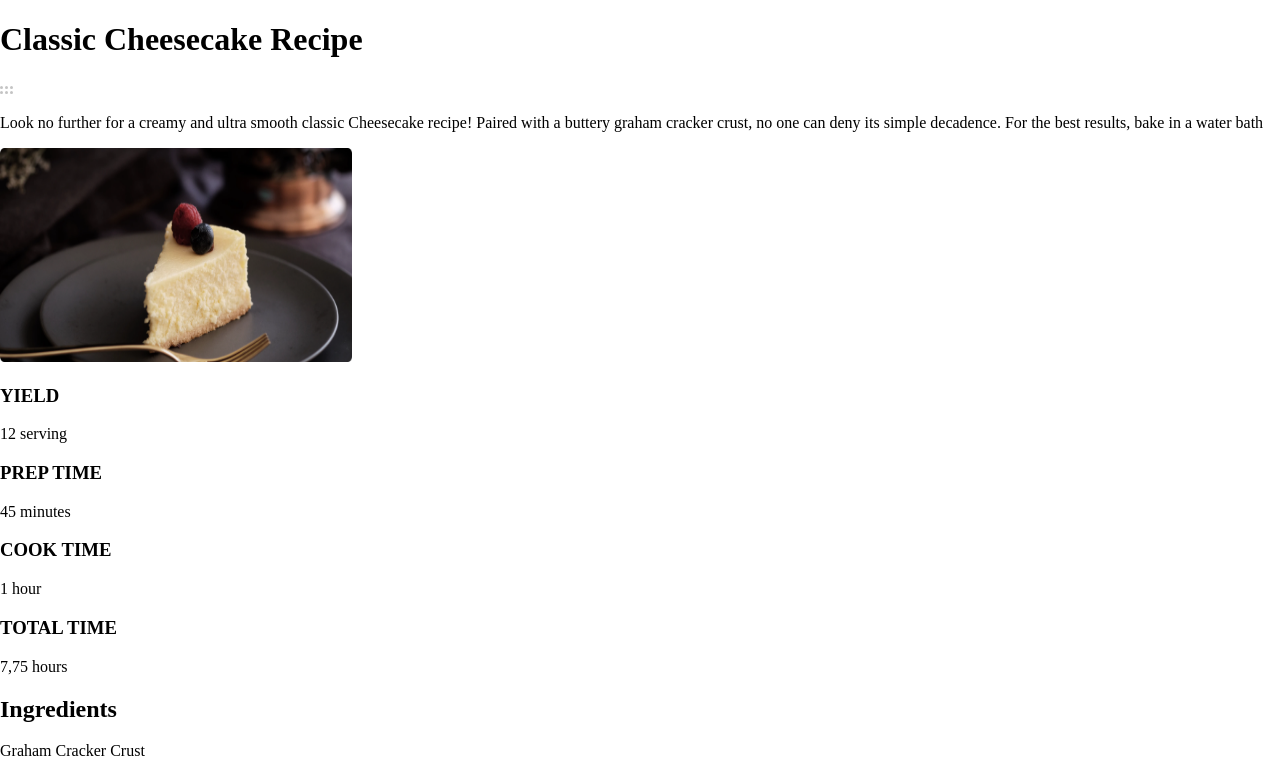
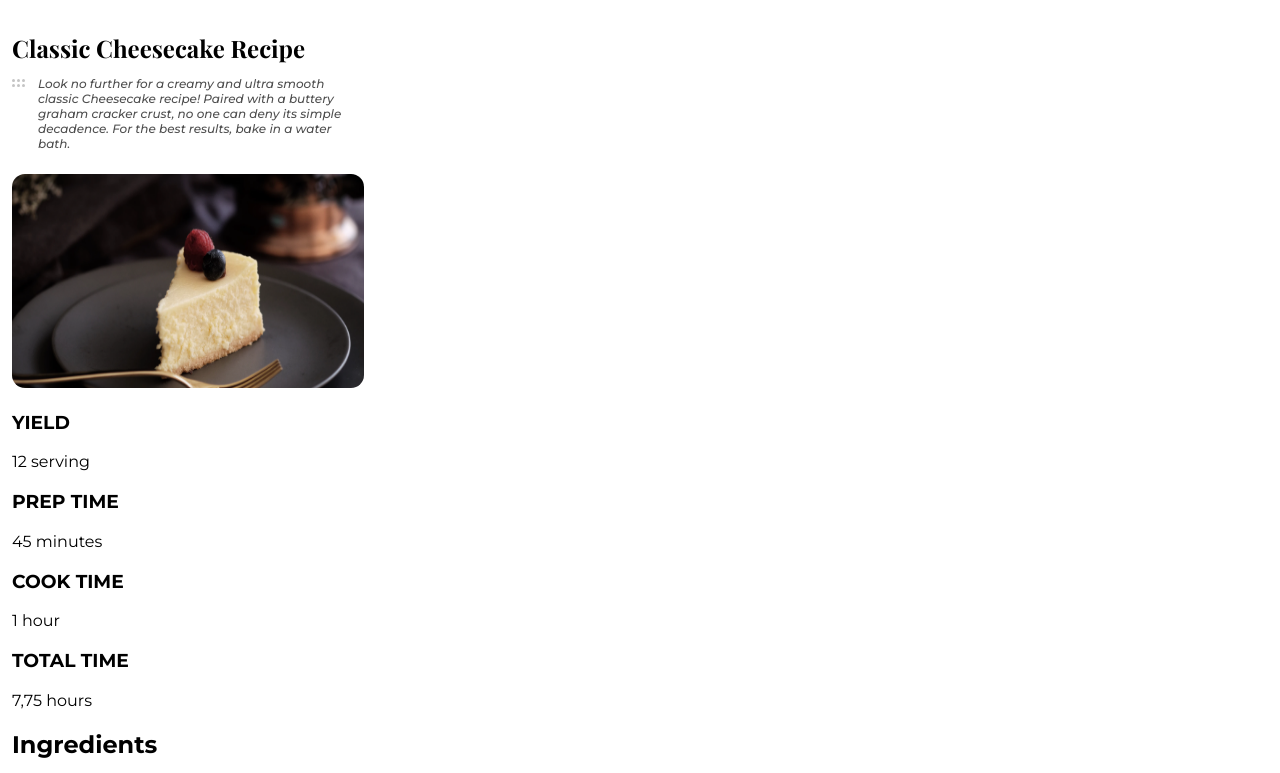
Before and after one commit to Camilo-Arias/Recipe-page, a plain HTML site: page index.html in a window 1280 px wide. Shown: the top 773 px of the page. Drawn offline with nearby package versions, Linux system fonts and the light colour scheme.

Commit message:
Header Finish

```diff
--- a/index.html
+++ b/index.html
@@ -4,16 +4,30 @@
     <meta charset="UTF-8" />
     <meta name="viewport" content="width=device-width, initial-scale=1.0" />
     <link rel="stylesheet" href="static/css/style.css" />
+    <link rel="preconnect" href="https://fonts.gstatic.com" />
+    <link
+      href="https://fonts.googleapis.com/css2?family=Playfair+Display:wght@400;700&display=swap"
+      rel="stylesheet"
+    />
+    <link
+      href="https://fonts.googleapis.com/css2?family=Montserrat:ital,wght@0,400;0,500;0,700;1,500&display=swap"
+      rel="stylesheet"
+    />
     <title>Recipe blog</title>
   </head>
   <body>
     <header>
-      <h1>Classic Cheesecake Recipe</h1>
-      <img class="" src="images/6dots.svg" alt="points" />
-      <p>
-        Look no further for a creamy and ultra smooth classic Cheesecake recipe! Paired with a buttery graham
-        cracker crust, no one can deny its simple decadence. For the best results, bake in a water bath
-      </p>
+      <h1 class="title">Classic Cheesecake Recipe</h1>
+      <div class="content-header">
+        <div class="content-points">
+          <img class="points" src="images/6dots.svg" alt="points" />
+        </div>
+        <p class="header-description">
+          Look no further for a creamy and ultra smooth classic Cheesecake recipe! Paired with a buttery
+          graham cracker crust, no one can deny its simple decadence. For the best results, bake in a water
+          bath.
+        </p>
+      </div>
     </header>
     <main>
       <img class="preview-food" src="images/photo1.png" alt="preview-food" />
--- a/static/css/style.css
+++ b/static/css/style.css
@@ -1,9 +1,40 @@
 body {
   margin: 0;
-  padding: 0;
+  padding: 32px 12px 32px;
+  font-family: 'Montserrat', sans-serif;
+}
+
+.title {
+  font-family: 'Playfair Display', serif;
+  font-weight: 700;
+  font-size: 24px;
+  margin: 0;
+}
+
+.content-header {
+  /* border: 1px solid red; */
+  width: 345px;
+  margin: 0;
+}
+
+.content-points {
+  margin: -4px 12px 0 0;
+  height: 88px;
+  width: 14px;
+  float: left;
+}
+
+.header-description {
+  font-weight: 500;
+  font-style: italic;
+  font-size: 12px;
+  color: #4f4f4f;
+  margin: 12px 0 13px;
 }
 
 .preview-food {
   height: 214px;
   width: 352px;
+  border-radius: 13px;
+  margin-top: 10px;
 }
```
